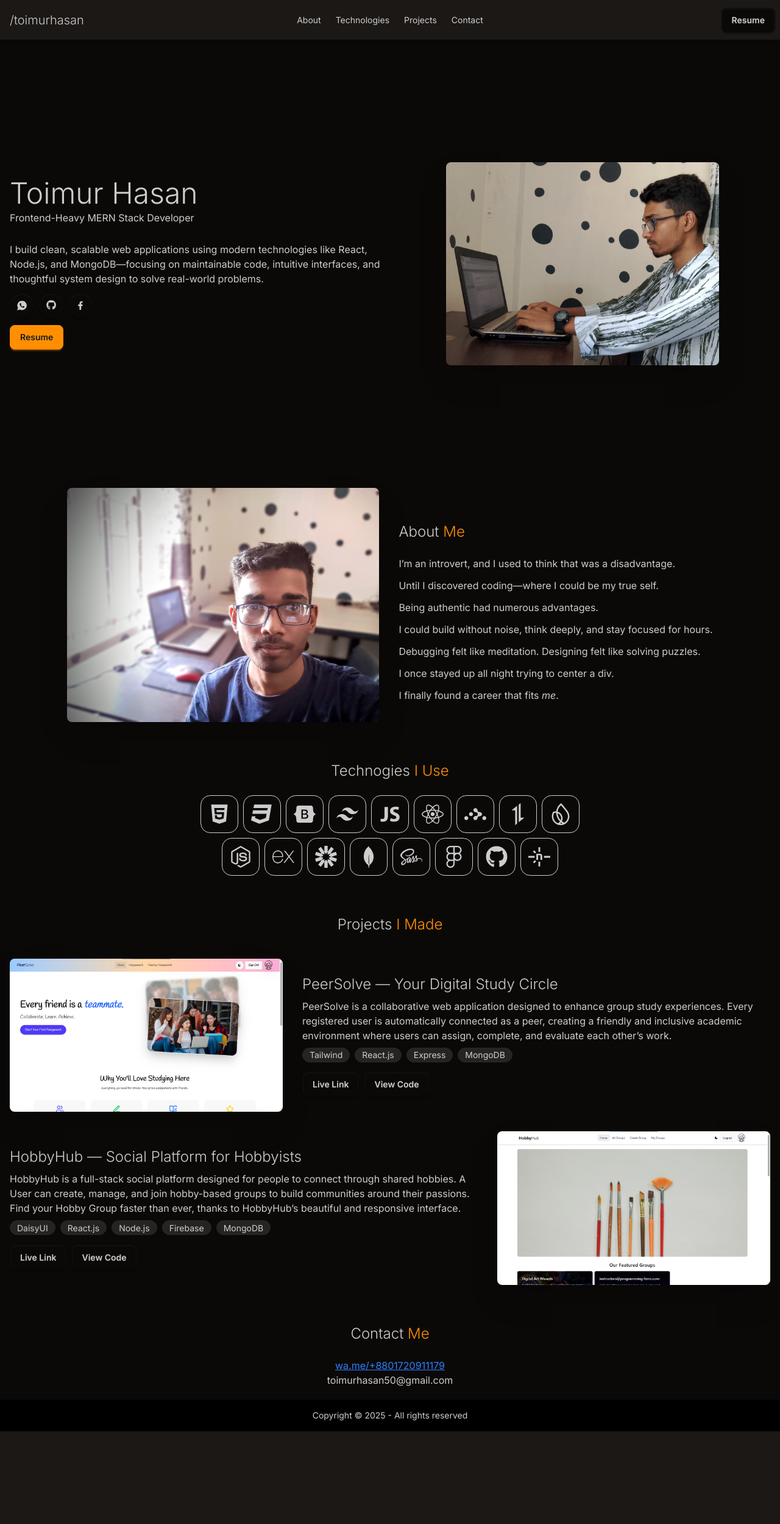
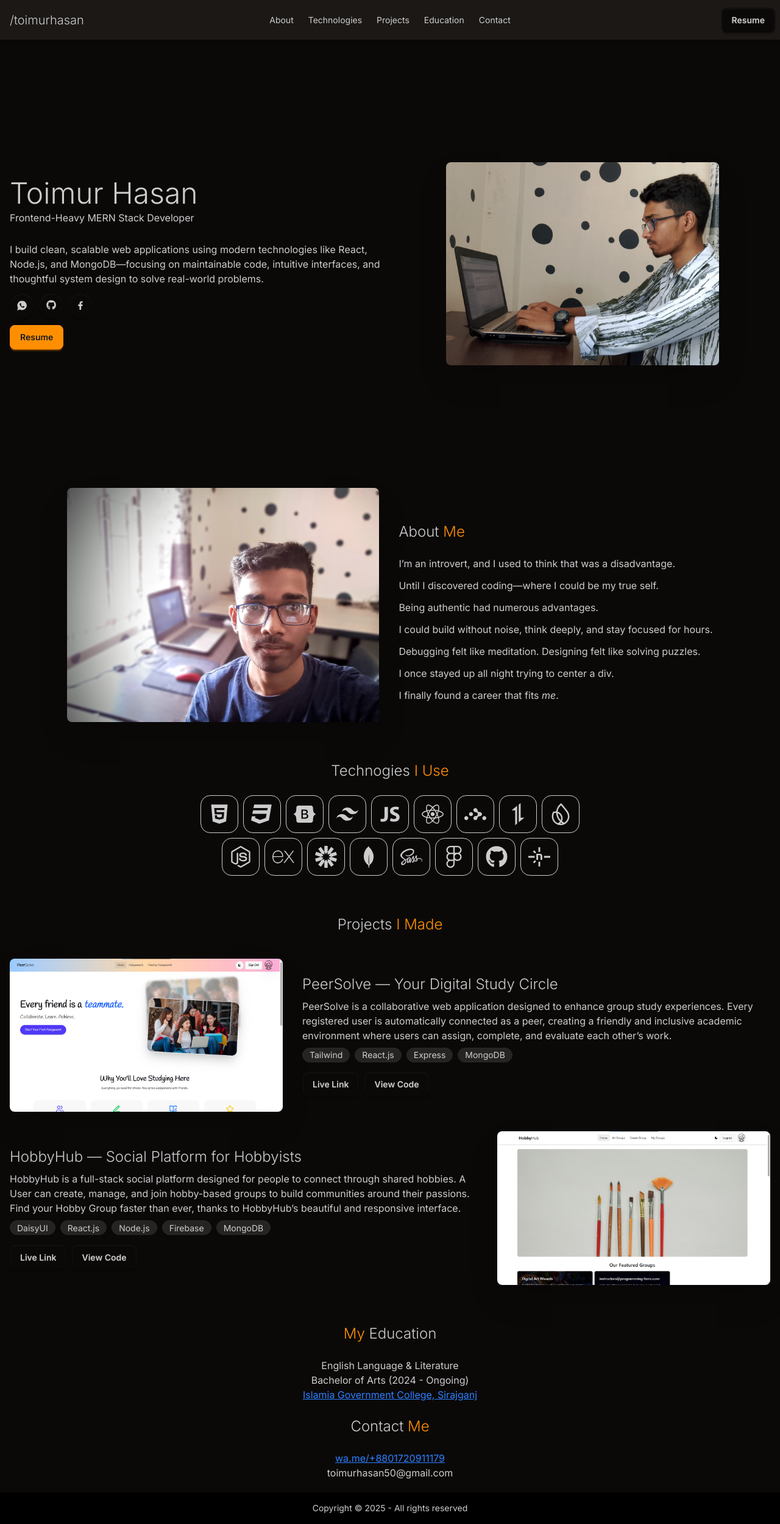
Before and after one commit to toimurhasan/my-portfolio, a React (Vite) app: page / in a window 1280 px wide. Shown: the whole page at 61% size. Before the commit the page ends 2347 px from the top, so only its background shows below. Built offline with nearby package versions, Linux system fonts and the light colour scheme.

Commit message:
added my-education section

```diff
--- /dev/null
+++ b/src/components/Education.jsx
@@ -0,0 +1,23 @@
+import React from "react";
+import { Link } from "react-router";
+
+const Education = () => {
+  return (
+    <section id="education" className=" flex flex-col items-center">
+      <h3 className="py-6 text-2xl font-light">
+        <span className="text-primary">My</span> Education
+      </h3>
+      <p>English Language & Literature</p>
+      <p>Bachelor of Arts (2024 - Ongoing)</p>
+      <Link
+        target="_blank"
+        to={"https://en.wikipedia.org/wiki/Islamia_Government_College"}
+        className="underline hover:text-blue-600 text-blue-500"
+      >
+        Islamia Government College, Sirajganj
+      </Link>
+    </section>
+  );
+};
+
+export default Education;
--- a/src/components/Navbar.jsx
+++ b/src/components/Navbar.jsx
@@ -51,6 +51,19 @@ const Navbar = () => {
             <li>
               <span
                 onClick={() => {
+                  const element = document.getElementById("education");
+                  const yOffset = -80; // Adjust this value as needed (e.g. height of your navbar)
+                  const y = element.getBoundingClientRect().top + window.pageYOffset + yOffset;
+
+                  window.scrollTo({ top: y, behavior: "smooth" });
+                }}
+              >
+                Education
+              </span>
+            </li>
+            <li>
+              <span
+                onClick={() => {
                   const element = document.getElementById("contact");
                   const yOffset = -80; // Adjust this value as needed (e.g. height of your navbar)
                   const y = element.getBoundingClientRect().top + window.pageYOffset + yOffset;
--- a/src/pages/Home.jsx
+++ b/src/pages/Home.jsx
@@ -5,6 +5,7 @@ import Technologies from "../components/Technologies";
 import About from "../components/About";
 import Projects from "../components/Projects";
 import Contact from "../components/Contact";
+import Education from "../components/Education";
 
 const Home = () => {
   return (
@@ -13,6 +14,7 @@ const Home = () => {
       <About></About>
       <Technologies></Technologies>
       <Projects></Projects>
+      <Education></Education>
       <Contact></Contact>
     </div>
   );
```
